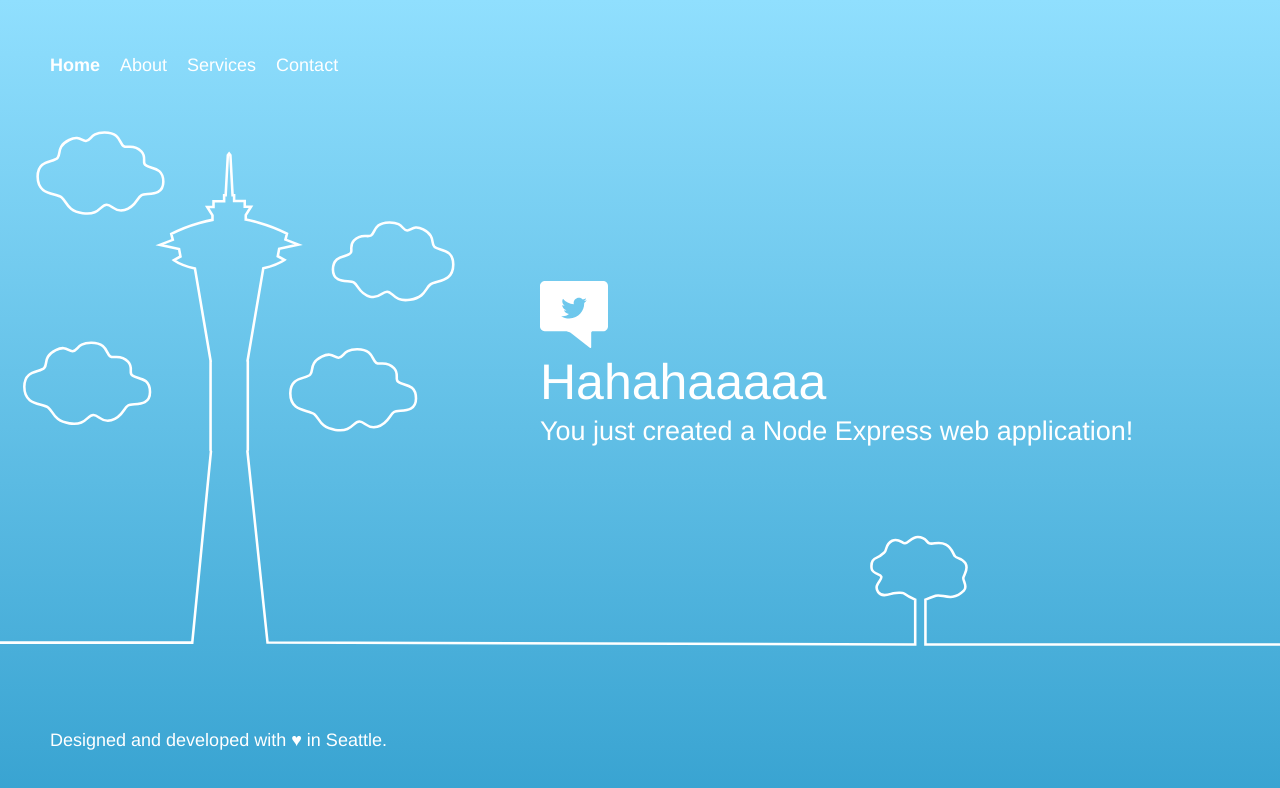
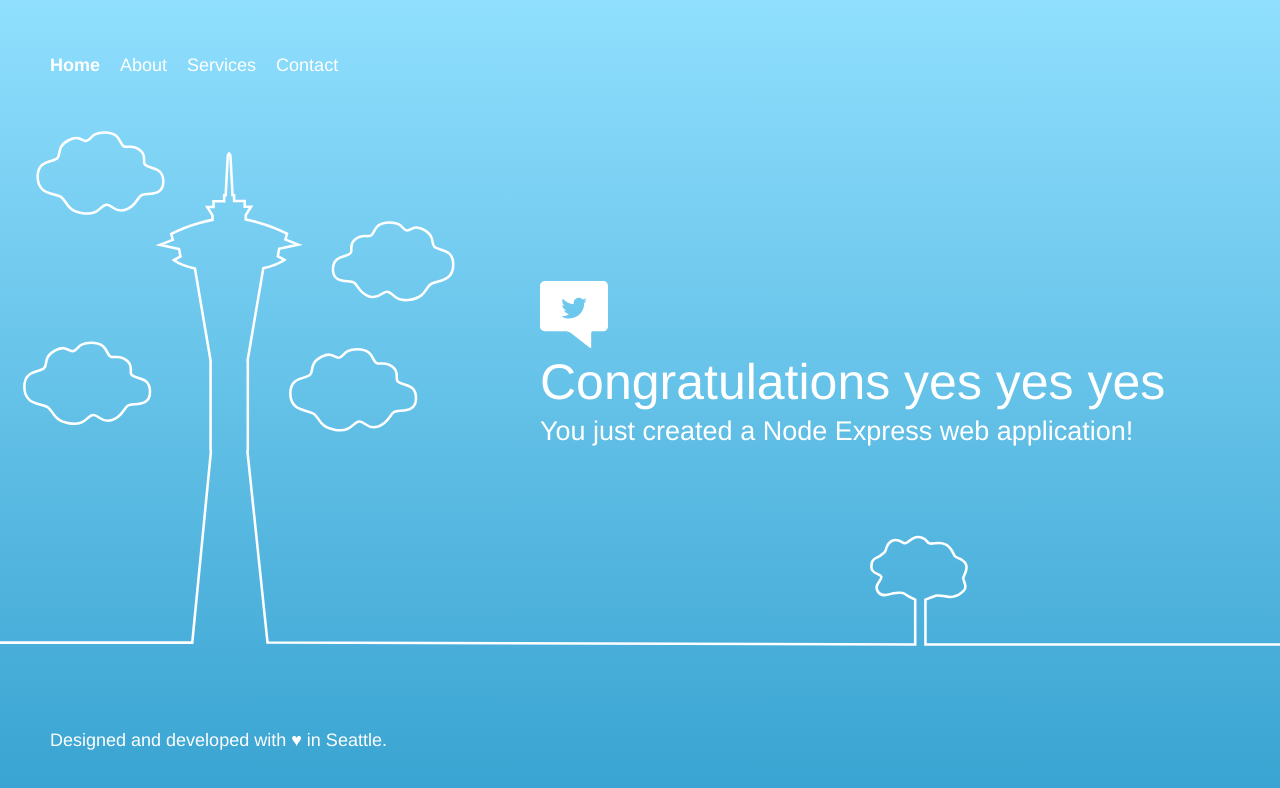
Before and after one commit to rocran01/ocyExpress, a website: page public/index.html in a window 1280 px wide. Drawn offline with Linux system fonts and the light colour scheme.

```diff
--- a/public/index.html
+++ b/public/index.html
@@ -58,7 +58,7 @@
         <div class="message">
             <a class="twitter-link" href="http://twitter.com/home/?status=I%20created%20a%20project%20with%20AWS%20CodeStar!%20%23AWS%20%23AWSCodeStar%20https%3A%2F%2Faws.amazon.com%2Fcodestar"><img src="img/tweet.svg" /></a>
             <div class="text">
-                <h1>Hahahaaaaa</h1>
+                <h1>Congratulations yes yes yes</h1>
                 <h2>You just created a Node Express web application!</h2>
             </div>
         </div>
```
Also changed, not shown: 1 other file.
